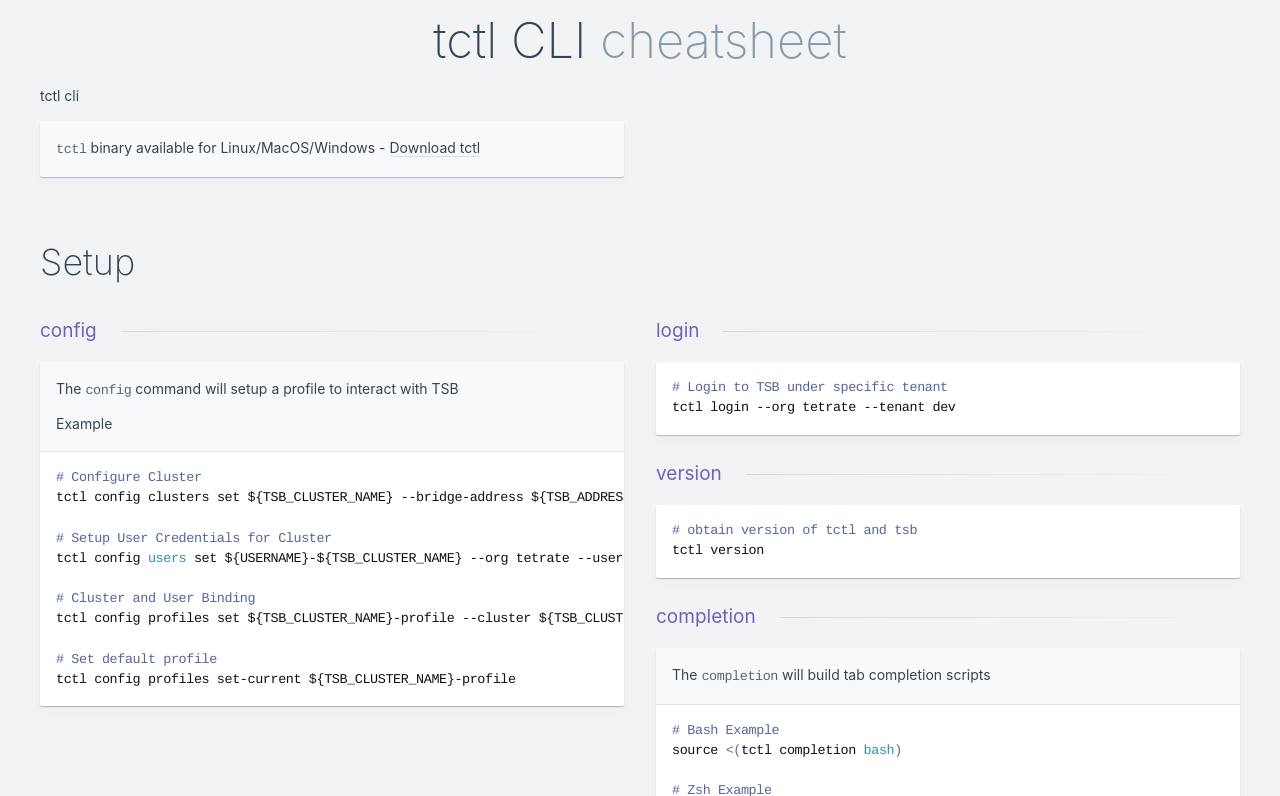
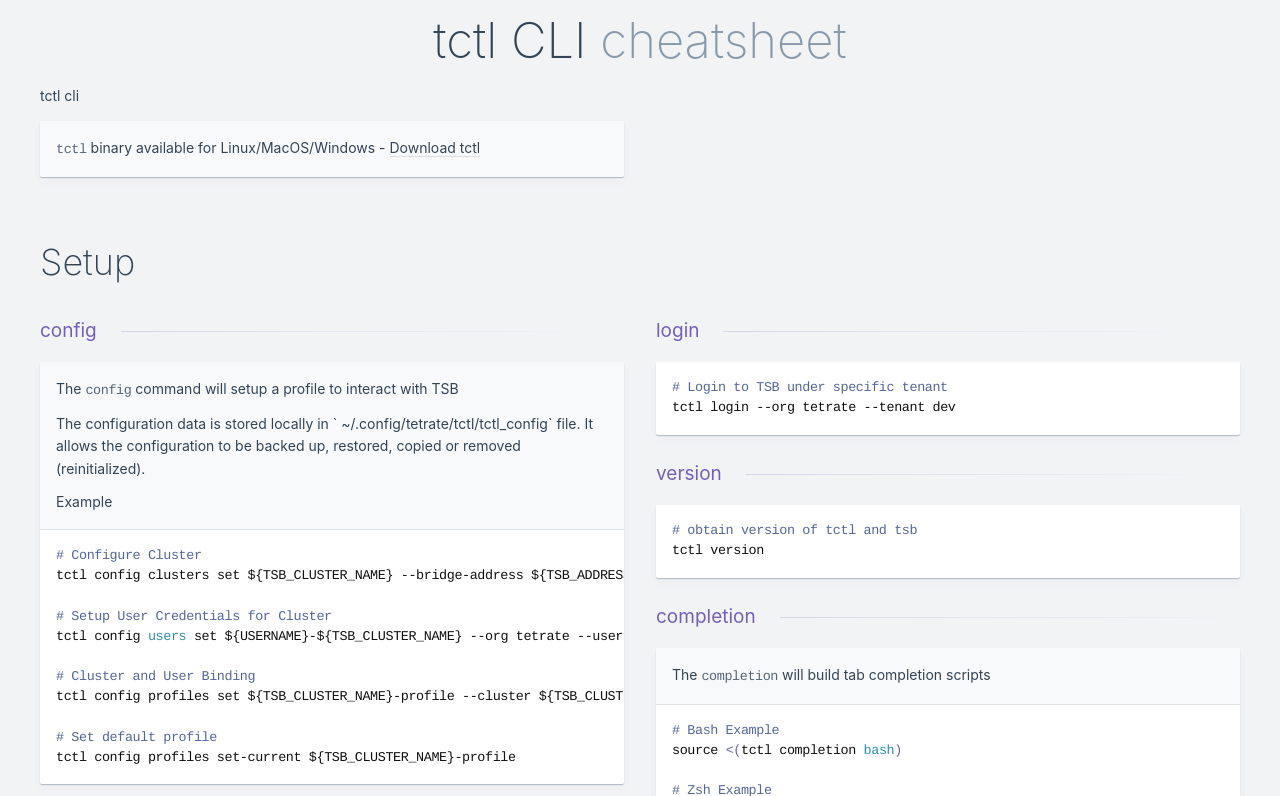
Before and after one commit to tetratelabs/tsb-cheatsheet, a Jekyll site: the page built from tctl.md, in a window 1280 px wide and 900 px high, cut to the strip 104-900 px from the top of the window. Built offline with Jekyll 4.4.1, drawn with Linux system fonts in a browser that asks for light colours; nearby versions of some CDN libraries.

Commit message:
tctl config info added

````diff
--- a/tctl.md
+++ b/tctl.md
@@ -17,6 +17,8 @@
 ### config
 
 The `config` command will setup a profile to interact with TSB
+
+The configuration data is stored locally in ` ~/.config/tetrate/tctl/tctl_config` file. It allows the configuration to be backed up, restored, copied or removed (reinitialized).
 
 Example
 ```bash
````
